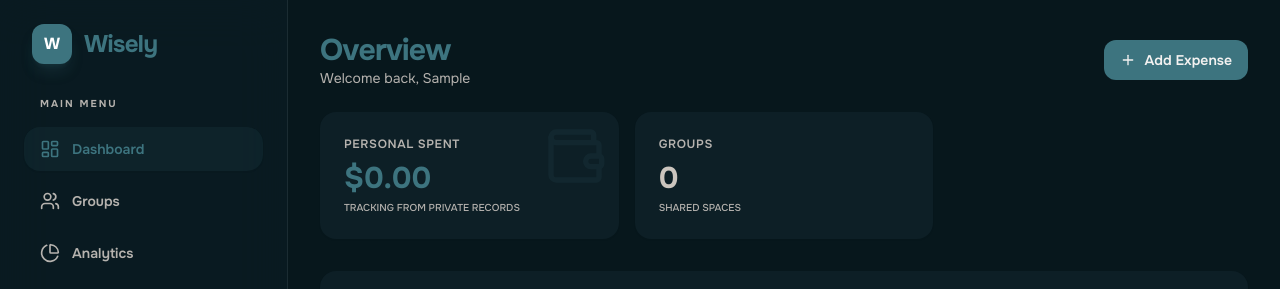
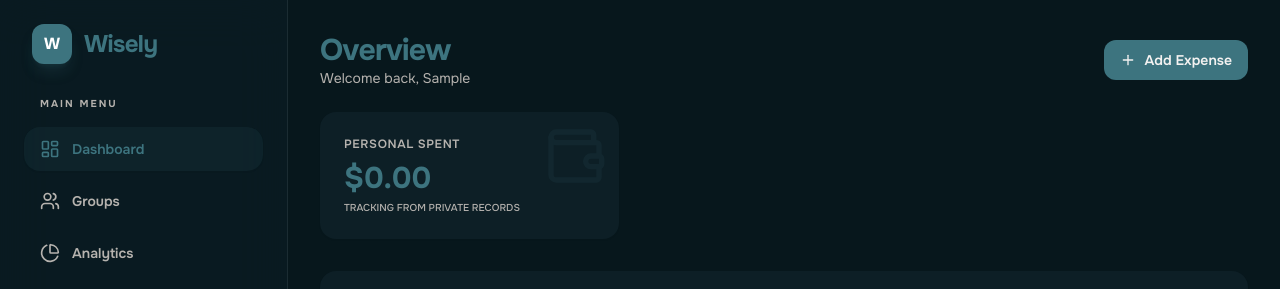
Before and after one commit to PranavGhosh19/Wisely, a Next.js app: page /dashboard in a window 1280 px wide. Shown: the top 289 px of the page. Built offline with nearby package versions, Linux system fonts and the light colour scheme; no server answers; the database is empty; sample sign-in values are in the browser's storage.

Commit message:
remove the Group card from here (_for element div_)

```diff
--- a/src/app/dashboard/page.tsx
+++ b/src/app/dashboard/page.tsx
@@ -85,16 +85,6 @@ export default function Dashboard() {
               <p className="text-[10px] text-muted-foreground mt-1 uppercase font-medium">Tracking from private records</p>
             </CardContent>
           </Card>
-
-          <Card className="border-none shadow-sm bg-card rounded-2xl">
-            <CardHeader className="pb-2">
-              <CardTitle className="text-xs font-semibold uppercase tracking-wider text-muted-foreground">Groups</CardTitle>
-            </CardHeader>
-            <CardContent>
-              <div className="text-3xl font-bold text-accent">{user.groupIds?.length || 0}</div>
-              <p className="text-[10px] text-muted-foreground mt-1 uppercase font-medium">Shared spaces</p>
-            </CardContent>
-          </Card>
         </div>
 
         <div className="w-full">
```
